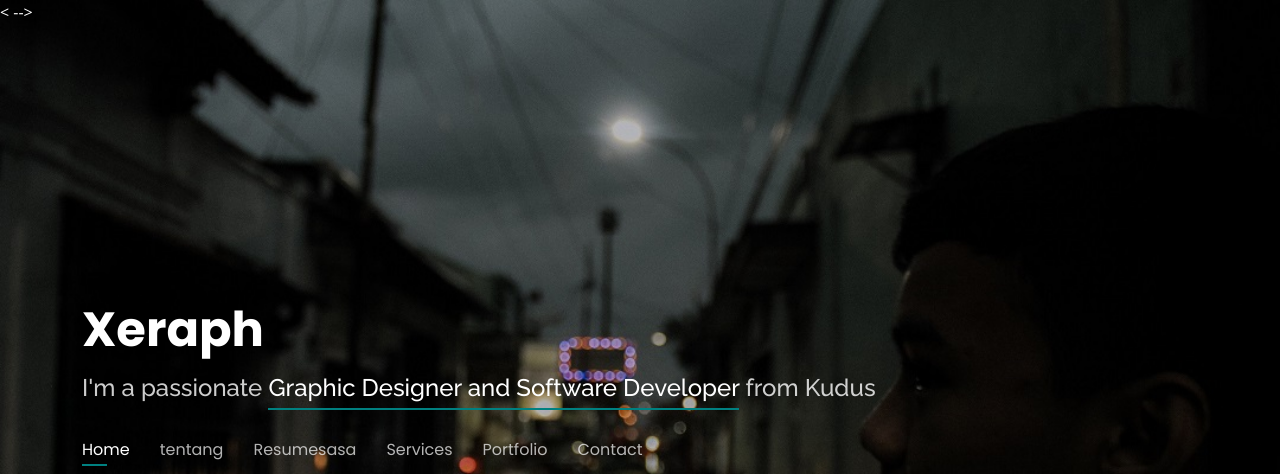
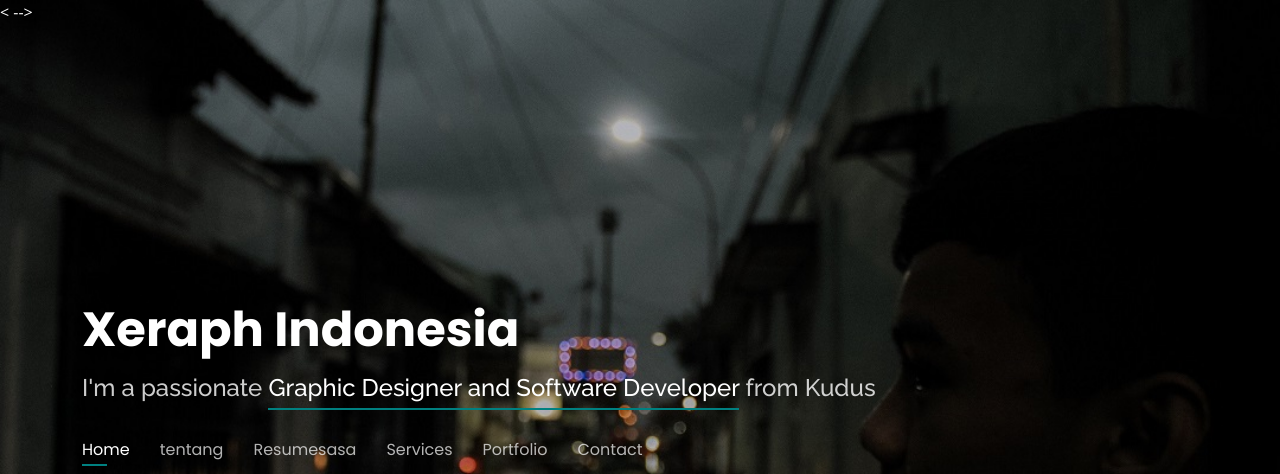
Before and after one commit to khafidchy/My-Portofolio, a plain HTML site: page index.html in a window 1280 px wide. Shown: the top 474 px of the page. Drawn offline with nearby package versions, Linux system fonts and the light colour scheme.

Commit message:
coba2
coba2

```diff
--- a/index.html
+++ b/index.html
@@ -41,7 +41,7 @@
   <header id="header">
     <div class="container">
 
-      <h1><a href="index.html">Xeraph</a></h1>
+      <h1><a href="index.html">Xeraph Indonesia</a></h1>
       <!-- Uncomment below if you prefer to use an image logo -->
       <!-- <a href="index.html" class="mr-auto"><img src="assets/img/logo.png" alt="" class="img-fluid"></a> -->
       <h2>I'm a passionate <span>Graphic Designer and Software Developer</span> from Kudus</h2>
```
